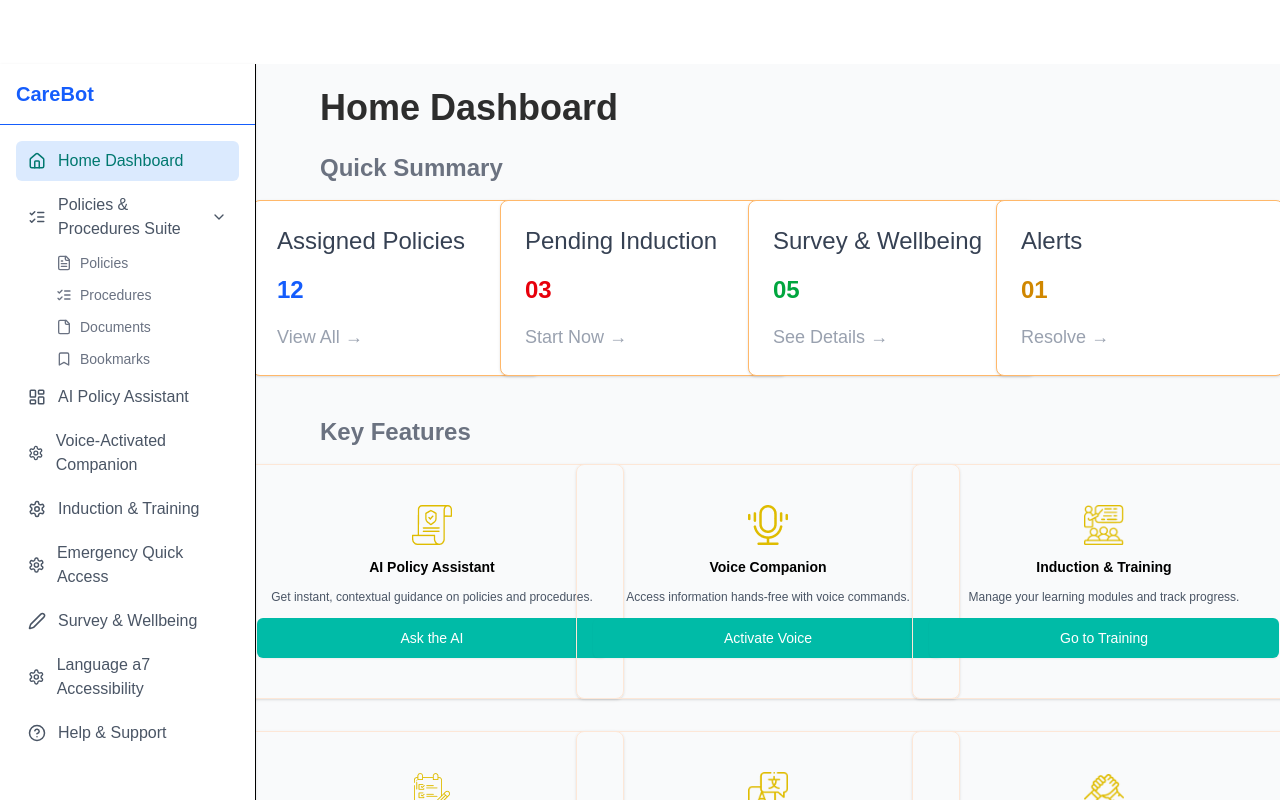
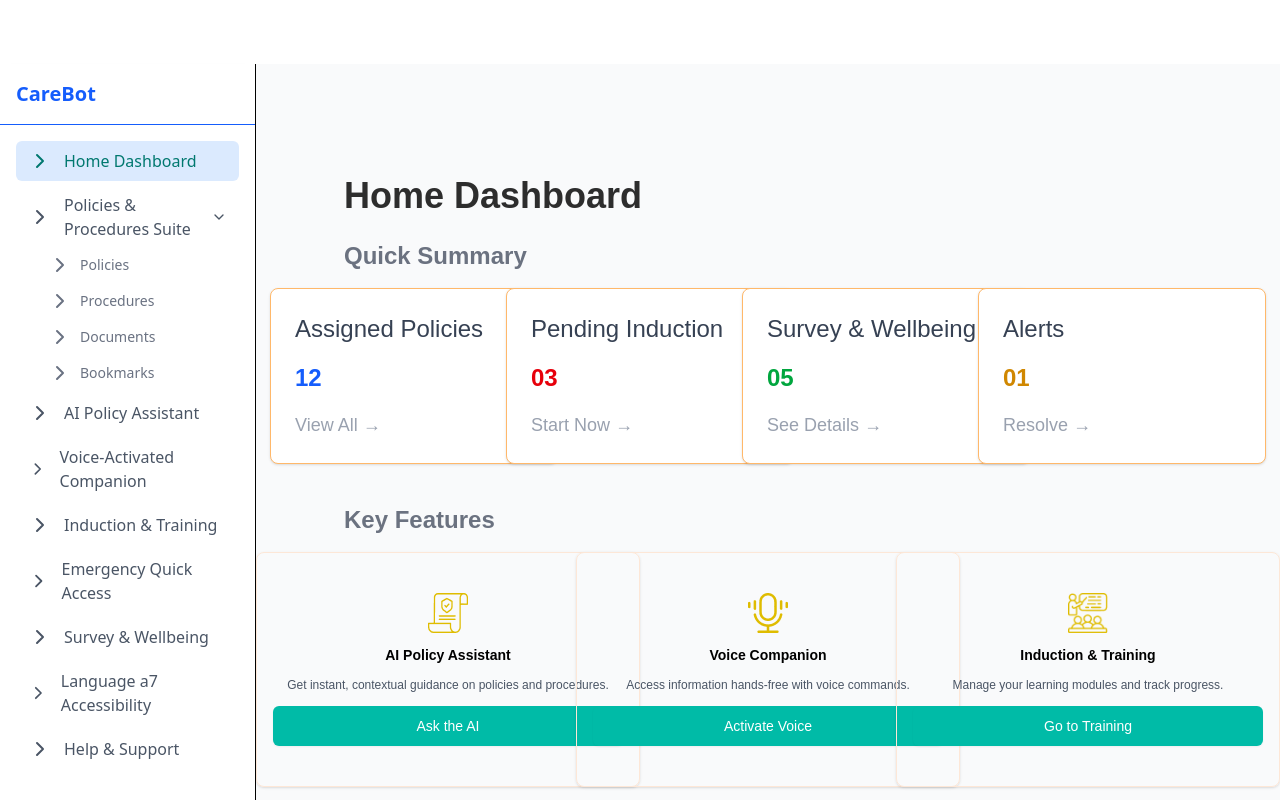
Before and after one commit to softvence-omega/falleninlove-client, a React (Vite) app: page /userdash in a window 1280 px wide. Both pictures are taken after a click on the button "Policies & Procedures Suite". Shown: the top 800 px of the page. Built offline with nearby package versions, Linux system fonts and the light colour scheme.

Commit message:
this commit for the fixing all routes

```diff
--- a/src/Layout/Navbar.tsx
+++ b/src/Layout/Navbar.tsx
@@ -32,7 +32,7 @@ const Navbar: React.FC = () => {
           {/* Desktop Menu */}
           <div className="hidden lg:flex space-x-2 xl:space-x-4">
             <Link
-              to="/"
+              to="/about"
               className="text-black hover:bg-website-color-lightGray px-2 xl:px-3 py-2 rounded-md font-bold"
             >
               About Us
--- /dev/null
+++ b/src/components/Bookmarks.tsx
@@ -0,0 +1,6 @@
+
+export default function Bookmarks() {
+  return (
+    <div>Bookmarks</div>
+  )
+}
--- /dev/null
+++ b/src/components/Documents.tsx
@@ -0,0 +1,6 @@
+
+export default function Documents() {
+  return (
+    <div>Documents</div>
+  )
+}
--- /dev/null
+++ b/src/components/Procedure.tsx
@@ -0,0 +1,6 @@
+
+export default function Procedure() {
+  return (
+    <div>Procedure</div>
+  )
+}
--- a/src/components/reusable/PolicyCardsUser.tsx
+++ b/src/components/reusable/PolicyCardsUser.tsx
@@ -1,107 +1,116 @@
-/* Similar cards -
-User
-1. Available policy cards [Policy and Procedure Suits]
- 2. Pending induction modules [Induction and training]
- 3. Completed training modules  [Induction and training]
- 4. Critical Emergency procedure [Emergency Quick Access]
- 5. Pending survey and completed survey cards [Survey and Wellbeing] */
+// /* Similar cards -
+// User
+// 1. Available policy cards [Policy and Procedure Suits]
+//  2. Pending induction modules [Induction and training]
+//  3. Completed training modules  [Induction and training]
+//  4. Critical Emergency procedure [Emergency Quick Access]
+//  5. Pending survey and completed survey cards [Survey and Wellbeing] */
 
-import React, { useState } from "react";
-import { Card, CardContent, CardFooter, CardHeader, CardTitle } from "@/components/ui/card";
+// import React, { useState } from "react";
+// import { Card, CardContent, CardFooter, CardHeader, CardTitle } from "@/components/ui/card";
 
-import Sidebar, { NavItem } from "./SideBar";
-import { Bookmark, File, FileText, Home, LayoutDashboard, ListChecks, Settings } from "lucide-react";
-import PolicyActionButton from "./ButtonAll";
-import { policies } from "@/lib/dashboardUserData";
+// import Sidebar, { NavItem } from "./SideBar";
+// import { Bookmark, File, FileText, Home, LayoutDashboard, ListChecks, Settings } from "lucide-react";
+// import PolicyActionButton from "./ButtonAll";
+// import { policies } from "@/lib/dashboardUserData";
 
 
-interface Policy {
-  id: string | number;
-  title: string;
-  description: string;
-  category: string;
-  delivery: string;
-  lastUpdated: string;
-  isPrimary?: boolean;
-  onClick?: () => void;
-}
+// interface Policy {
+//   id: string | number;
+//   title: string;
+//   description: string;
+//   category: string;
+//   delivery: string;
+//   lastUpdated: string;
+//   isPrimary?: boolean;
+//   onClick?: () => void;
+// }
 
-interface PolicyCardsProps {
-  policies: Policy[];
-}
+// interface PolicyCardsProps {
+//   policies: Policy[];
+// }
 
-const PolicyCards: React.FC<PolicyCardsProps> = ({}) => {
-      const [activePolicyId, setActivePolicyId] = useState<number | string | null>(null);
+// const PolicyCards: React.FC<PolicyCardsProps> = () => {
+//       const [activePolicyId, setActivePolicyId] = useState<number | string | null>(null);
+
+
+//   const navItems: NavItem[] = [
+//   { name: "Home Dashboard", icon: <Home size={18} />, path: "/" },
+//   {
+//     name: "Policies & Procedures Suite",
+//     icon: <ListChecks size={18} />,
+//     children: [
+//       { name: "Policies", icon: <FileText size={16} />, path: "/policies" },
+//       { name: "Procedures", icon: <ListChecks size={16} />, path: "/procedures" },
+//       { name: "Documents", icon: <File size={16} />, path: "/documents" },
+//       { name: "Bookmarks", icon: <Bookmark size={16} />, path: "/bookmarks" },
+//     ],
+//   },
+//   { name: "Dashboard", icon: <LayoutDashboard size={18} />, path: "/dashboard" },
+//   { name: "Settings", icon: <Settings size={18} />, path: "/settings" },
+
+// ];
+
+//   return (
+//     <div style={{ fontFamily: "'Poppins', sans-serif" }} className="min-h-screen mx-auto mt-16">
+//     <div className="grid grid-cols-5 gap-0 min-h-screen">
+//       <div className="col-span-5 sm:col-span-1 sticky top-0 h-screen">  <Sidebar navItems={navItems} brandName="CareBot" className="h-full" /></div>
+
+//         <main  className="col-span-5 sm:col-span-4 bg-gray-50 p-6"> <div className="grid grid-cols-1 sm:grid-cols-2 lg:grid-cols-3 gap-4">
+//       {policies.map((policy) => {
+//         const isActive = activePolicyId === policy.id;
+
+//         return (
+//         <Card
+//           key={policy.id}
+//           className="w-full border border-orange-300 rounded-lg shadow-sm flex flex-col justify-between"
+//         >
+//           {/* Title */}
+//           <CardHeader className="pb-2">
+//             <CardTitle className="text-base font-semibold text-gray-800 leading-snug">
+//               {policy.title}
+//             </CardTitle>
+//           </CardHeader>
+
+//           {/* Description & Meta */}
+//           <CardContent className="flex flex-col gap-2">
+//             <p className="text-sm text-gray-600 leading-relaxed">{policy.description}</p>
+//             <div className="flex justify-between text-xs text-gray-500 mt-2">
+//               <span>
+//                 <span className="font-medium">Category:</span> {policy.category}
+//               </span>
+//               <span>
+//                 <span className="font-medium">Last Updated:</span> {policy.lastUpdated}
+//               </span>
+//             </div>
+//             <span className="text-xs text-gray-500">{policy.delivery}</span>
+//           </CardContent>
+
+//           {/* Button */}
+//           <CardFooter>
+//             <PolicyActionButton
+//                       isActive={isActive}
+//                       onClick={() => setActivePolicyId(policy.id)} label=" View Policy"
+//             />
+//           </CardFooter>
+//         </Card>
+//         )
+// })}
+//     </div></main>
+
+//       </div>
+//     </div>
+//   );
+// };
+
+// export default PolicyCards;
 
 
 
-  const navItems: NavItem[] = [
-  { name: "Home Dashboard", icon: <Home size={18} />, path: "/" },
-  {
-    name: "Policies & Procedures Suite",
-    icon: <ListChecks size={18} />,
-    children: [
-      { name: "Policies", icon: <FileText size={16} />, path: "/policies" },
-      { name: "Procedures", icon: <ListChecks size={16} />, path: "/procedures" },
-      { name: "Documents", icon: <File size={16} />, path: "/documents" },
-      { name: "Bookmarks", icon: <Bookmark size={16} />, path: "/bookmarks" },
-    ],
-  },
-  { name: "Dashboard", icon: <LayoutDashboard size={18} />, path: "/dashboard" },
-  { name: "Settings", icon: <Settings size={18} />, path: "/settings" },
+const PolicyCardsUser = () => {
+  return (
+    <div>PolicyCardsUser</div>
+  )
+}
 
-];
-
-  return (
-    <div style={{ fontFamily: "'Poppins', sans-serif" }} className="min-h-screen mx-auto mt-16">
-    <div className="grid grid-cols-5 gap-0 min-h-screen">
-      <div className="col-span-5 sm:col-span-1 sticky top-0 h-screen">  <Sidebar navItems={navItems} brandName="CareBot" className="h-full" /></div>
-
-        <main  className="col-span-5 sm:col-span-4 bg-gray-50 p-6"> <div className="grid grid-cols-1 sm:grid-cols-2 lg:grid-cols-3 gap-4">
-      {policies.map((policy) => {
-        const isActive = activePolicyId === policy.id;
-
-        return (
-        <Card
-          key={policy.id}
-          className="w-full border border-orange-300 rounded-lg shadow-sm flex flex-col justify-between"
-        >
-          {/* Title */}
-          <CardHeader className="pb-2">
-            <CardTitle className="text-base font-semibold text-gray-800 leading-snug">
-              {policy.title}
-            </CardTitle>
-          </CardHeader>
-
-          {/* Description & Meta */}
-          <CardContent className="flex flex-col gap-2">
-            <p className="text-sm text-gray-600 leading-relaxed">{policy.description}</p>
-            <div className="flex justify-between text-xs text-gray-500 mt-2">
-              <span>
-                <span className="font-medium">Category:</span> {policy.category}
-              </span>
-              <span>
-                <span className="font-medium">Last Updated:</span> {policy.lastUpdated}
-              </span>
-            </div>
-            <span className="text-xs text-gray-500">{policy.delivery}</span>
-          </CardContent>
-
-          {/* Button */}
-          <CardFooter>
-            <PolicyActionButton
-                      isActive={isActive}
-                      onClick={() => setActivePolicyId(policy.id)} label=" View Policy"
-            />
-          </CardFooter>
-        </Card>
-        )
-})}
-    </div></main>
-
-      </div>
-    </div>
-  );
-};
-
-export default PolicyCards;
+export default PolicyCardsUser
--- a/src/components/reusable/SideBar.tsx
+++ b/src/components/reusable/SideBar.tsx
@@ -1,6 +1,6 @@
 import React, { useState, useMemo } from "react";
 import { NavLink } from "react-router-dom";
-import { ChevronRight, ChevronDown, Home, ListChecks, FileText, File, Bookmark, LayoutDashboard, Settings, HelpCircle, Pen, HeadphonesIcon, Menu, X } from "lucide-react";
+import { ChevronRight, ChevronDown, Menu, X } from "lucide-react";
 
 export interface NavItem {
   name: string;
@@ -13,60 +13,35 @@ interface SidebarProps {
   role?: "user" | "admin" | "superadmin";
   brandName?: string;
   className?: string;
-  // widthClass?: string;
 }
 
-// Role-based menu configuration
 const menuConfig: Record<string, NavItem[]> = {
-  // user sidebar
   user: [
-    { name: "Home Dashboard", icon: <Home size={18} />, path: "/userdash" },
+    { name: "Home Dashboard", icon: <ChevronRight />, path: "/userdash" },
     {
       name: "Policies & Procedures Suite",
-    icon: <ListChecks size={18} />, path:"/policies",
+      icon: <ChevronRight />,
       children: [
-      { name: "Policies", icon: <FileText size={16} />, path: "/policies/policies" },
-      { name: "Procedures", icon: <ListChecks size={16} />, path: "/procedures" },
-      { name: "Documents", icon: <File size={16} />, path: "/documents" },
-      { name: "Bookmarks", icon: <Bookmark size={16} />, path: "/bookmarks" },
+        { name: "Policies", icon: <ChevronRight />, path: "policies" },
+        { name: "Procedures", icon: <ChevronRight />, path: "procedures" },
+        { name: "Documents", icon: <ChevronRight />, path: "documents" },
+        { name: "Bookmarks", icon: <ChevronRight />, path: "bookmarks" },
       ],
     },
-  { name: "AI Policy Assistant", icon: <LayoutDashboard size={18} />, path: "/dashboard" },
-  { name: "Voice-Activated Companion", icon: <Settings size={18} />, path: "/settings" },
-  { name: "Induction & Training", icon: <Settings size={18} />, path: "/settings" },
-    { name: "Emergency Quick Access", icon: <Settings size={18} />, path: "/settings" },
-    { name: "Survey & Wellbeing", icon: <Pen size={18} />, path: "/settings" },
-    { name: "Language a7 Accessibility", icon: <Settings size={18} />, path: "/settings" },
-    { name: "Help & Support", icon: <HelpCircle size={18} />, path: "/settings" },
+    { name: "AI Policy Assistant", icon: <ChevronRight />, path: "/dashboard" },
+    { name: "Voice-Activated Companion", icon: <ChevronRight />, path: "/settings" },
+    { name: "Induction & Training", icon: <ChevronRight />, path: "/settings" },
+    { name: "Emergency Quick Access", icon: <ChevronRight />, path: "/settings" },
+    { name: "Survey & Wellbeing", icon: <ChevronRight />, path: "/settings" },
+    { name: "Language a7 Accessibility", icon: <ChevronRight />, path: "/settings" },
+    { name: "Help & Support", icon: <ChevronRight />, path: "/settings" },
   ],
-  // admin sidebar
   admin: [
-   { name: "Org Dashboard", icon: <Home size={18} />, path: "/" },
-  {  name: "Document Suite", icon: <ListChecks size={18} />  },
-  { name: "AI Assistant Training Hub ", icon: <HeadphonesIcon   size={18} />, path: "/dashboard" },
-  { name: "Induction Flow Builder", icon: <Settings size={18} />, path: "/settings" },
-  { name: "Compliance Dashboard", icon: <Settings size={18} />, path: "/settings" },
-    { name: "Survey & Feedback Management", icon: <Pen size={18} />, path: "/settings" },
-    { name: "User & Role management", icon: <Settings size={18} />, path: "/settings" },
-    { name: "Organization Settings & Branding", icon: <Settings size={18} />, path: "/settings" },
-    { name: "Audit Mode Access", icon: <Settings size={18} />, path: "/settings" },
-    { name: "Language a7 Accessibility", icon: <Settings size={18} />, path: "/settings" },
-    { name: "Reports & Logs", icon: <ChevronRight size={18} />, path: "/audit" },
+    { name: "Org Dashboard", icon: <ChevronRight />, path: "/" },
+    { name: "Document Suite", icon: <ChevronRight />, path: "/documents" },
   ],
-  // SuperAdmin Sidebar
   superadmin: [
-    { name: "platform Dashboard", icon: <ChevronRight size={18} />, path: "/superadmin" },
-    { name: "Document Suite Library", icon: <Settings size={18} />, path: "/settings" },
-    { name: "AI & Automation Settings", icon: <Settings size={18} />, path: "/settings" },
-    { name: "Organizations Manager", icon: <Settings size={18} />, path: "/settings" },
-        { name: "System Settings", icon: <ChevronRight size={18} />, path: "/system-settings" },
-    { name: "Audit Logs", icon: <ChevronRight size={18} />, path: "/audit" },
-    { name: "Team & Access Control", icon: <Settings size={18} />, path: "/settings" },
-    { name: "Communication Hub", icon: <Settings size={18} />, path: "/settings" },
-    { name: "Compliance & Privacy", icon: <Settings size={18} />, path: "/settings" },
-    { name: "AI Bot Training & Knowledge Hub", icon: <Settings size={18} />, path: "/settings" },
-    { name: "AI Module Settings", icon: <Settings size={18} />, path: "/settings" },
-    { name: "AI Version Control & Logs", icon: <Settings size={18} />, path: "/settings" },
+    { name: "Platform Dashboard", icon: <ChevronRight />, path: "/superadmin" },
   ],
 };
 
@@ -74,7 +49,6 @@ const Sidebar: React.FC<SidebarProps> = ({
   role = "user",
   brandName = "CareBot",
   className = "",
-  // widthClass = "w-64",
 }) => {
   const [openMenus, setOpenMenus] = useState<Record<string, boolean>>({});
   const [isSidebarOpen, setIsSidebarOpen] = useState(false);
@@ -82,39 +56,36 @@ const Sidebar: React.FC<SidebarProps> = ({
   const toggleMenu = (name: string) =>
     setOpenMenus((prev) => ({ ...prev, [name]: !prev[name] }));
 
-  // Select menu items based on role
   const navItems = useMemo(() => menuConfig[role] || [], [role]);
 
   return (
-    <div c>
-      {/* Mobile top bar */}
-      <div className="sm:hidden flex items-center justify-between bg-white p-4 shadow-md fixed top-0 left-0 right-0 z-50">
-        <div className="text-xl font-bold text-blue-600">{brandName}</div>
-        <button onClick={() => setIsSidebarOpen(!isSidebarOpen)}>
-          {isSidebarOpen ? <X size={24} /> : <Menu size={24} />}
+    <>
+      {/* Mobile Menu Button */}
+      <div className="lg:hidden fixed top-4 left-4 z-50">
+        <button
+          onClick={() => setIsSidebarOpen(true)}
+          className="p-2 rounded bg-white shadow"
+        >
+          <Menu size={24} />
         </button>
       </div>
 
-      {/* Sidebar */}
-      <aside
-        className={`bg-white h-screen border-r fixed top-0 z-40 transform transition-transform duration-300
-        ${isSidebarOpen ? "translate-x-0" : "-translate-x-full"}
-        sm:translate-x-0 sm:static sm:block  ${className}`}
-      >
-        {/* Desktop brand name */}
-        <div className="p-4 text-xl font-bold text-blue-600 border-b hidden sm:block">
-          {brandName}
-        </div>
-
-        {/* Mobile brand name inside sidebar */}
-        <div className="p-4 text-xl font-bold text-blue-600 border-b sm:hidden flex justify-between items-center">
-          {brandName}
+      {/* Sidebar Drawer for Mobile */}
+      {isSidebarOpen && (
+        <div className="fixed inset-0 z-50 flex">
+          <div
+            className="absolute inset-0 bg-black/30"
+            onClick={() => setIsSidebarOpen(false)}
+          />
+          <aside className="relative w-64 bg-white h-full shadow p-4 overflow-y-auto">
+            <div className="flex justify-between items-center mb-4">
+              <span className="font-bold text-xl text-blue-600">{brandName}</span>
               <button onClick={() => setIsSidebarOpen(false)}>
-            <X size={20} />
+                <X size={24} />
               </button>
             </div>
 
-        <nav className="flex flex-col gap-1 p-4 overflow-y-auto h-full">
+            <nav className="flex flex-col gap-1">
               {navItems.map((item, idx) => {
                 const isOpen = openMenus[item.name] || false;
 
@@ -130,12 +101,12 @@ const Sidebar: React.FC<SidebarProps> = ({
                         {isOpen ? <ChevronDown size={16} /> : <ChevronRight size={16} />}
                       </button>
                       {isOpen && (
-                    <div className="ml-8 flex flex-col gap-1">
+                        <div className="ml-6 flex flex-col gap-1">
                           {item.children.map((sub, subIdx) => (
                             <NavLink
                               key={subIdx}
                               to={sub.path || "#"}
-                          onClick={() => setIsSidebarOpen(false)} // close on mobile click
+                              onClick={() => setIsSidebarOpen(false)}
                               className={({ isActive }) =>
                                 `flex items-center gap-2 px-2 py-1 rounded-md text-sm font-medium ${
                                   isActive
@@ -161,9 +132,7 @@ const Sidebar: React.FC<SidebarProps> = ({
                     onClick={() => setIsSidebarOpen(false)}
                     className={({ isActive }) =>
                       `flex items-center gap-3 px-3 py-2 rounded-md font-medium ${
-                    isActive
-                      ? "bg-blue-100 text-teal-700"
-                      : "text-gray-600 hover:bg-gray-100"
+                        isActive ? "bg-blue-100 text-teal-700" : "text-gray-600 hover:bg-gray-100"
                       }`
                     }
                   >
@@ -174,15 +143,67 @@ const Sidebar: React.FC<SidebarProps> = ({
               })}
             </nav>
           </aside>
+        </div>
+      )}
 
-      {/* Overlay for mobile when sidebar is open */}
-      {isSidebarOpen && (
-        <div
-          className="fixed inset-0 bg-black bg-opacity-30 sm:hidden z-30"
-          onClick={() => setIsSidebarOpen(false)}
-        />
+      {/* Desktop Sidebar */}
+      <aside className={`hidden lg:block w-64 bg-white border-r h-screen sticky top-0 ${className}`}>
+        <div className="p-4 text-xl font-bold text-blue-600 border-b">{brandName}</div>
+        <nav className="flex flex-col gap-1 p-4 overflow-y-auto h-full">
+          {navItems.map((item, idx) => {
+            const isOpen = openMenus[item.name] || false;
+
+            if (item.children) {
+              return (
+                <div key={idx}>
+                  <button
+                    onClick={() => toggleMenu(item.name)}
+                    className="flex items-center gap-3 px-3 py-2 rounded-md text-gray-600 hover:bg-gray-100 w-full"
+                  >
+                    {item.icon}
+                    <span className="flex-1 text-left">{item.name}</span>
+                    {isOpen ? <ChevronDown size={16} /> : <ChevronRight size={16} />}
+                  </button>
+                  {isOpen && (
+                    <div className="ml-6 flex flex-col gap-1">
+                      {item.children.map((sub, subIdx) => (
+                        <NavLink
+                          key={subIdx}
+                          to={sub.path || "#"}
+                          className={({ isActive }) =>
+                            `flex items-center gap-2 px-2 py-1 rounded-md text-sm font-medium ${
+                              isActive ? "bg-blue-50 text-teal-700" : "text-gray-500 hover:bg-gray-50"
+                            }`
+                          }
+                        >
+                          {sub.icon}
+                          {sub.name}
+                        </NavLink>
+                      ))}
+                    </div>
                   )}
                 </div>
+              );
+            }
+
+            return (
+              <NavLink
+                key={idx}
+                to={item.path || "#"}
+                className={({ isActive }) =>
+                  `flex items-center gap-3 px-3 py-2 rounded-md font-medium ${
+                    isActive ? "bg-blue-100 text-teal-700" : "text-gray-600 hover:bg-gray-100"
+                  }`
+                }
+              >
+                {item.icon}
+                {item.name}
+              </NavLink>
+            );
+          })}
+        </nav>
+      </aside>
+    </>
   );
 };
 
--- a/src/pages/HomeDashboardUser.tsx
+++ b/src/pages/HomeDashboardUser.tsx
@@ -1,59 +1,17 @@
 import React, { useState } from "react";
-import { Menu, X } from "lucide-react";
-import Sidebar from "@/components/reusable/SideBar"; // role-based sidebar
 import QuickSummaryCard from "@/components/reusable/QuickSummaryCardUser";
 import FeatureCard from "@/components/reusable/FeatureCardUser";
 import { featuresData, quickSummaryData } from "@/lib/dashboardUserData";
 
-const Dashboard: React.FC = () => {
+const HomeDashboardUser: React.FC = () => {
   const [activeIndex, setActiveIndex] = useState<number | null>(null);
-  const [showSidebar, setShowSidebar] = useState(false);
 
   return (
     <div
       style={{ fontFamily: "'Poppins', sans-serif" }}
       className="min-h-screen m-0 mt-16"
     >
-      {/* Mobile menu button (top-left) */}
-      <button
-        aria-label="Toggle sidebar"
-        onClick={() => setShowSidebar(true)}
-        className="lg:hidden fixed top-20 left-4 z-50 bg-white shadow px-3 py-2 rounded-lg"
-      >
-        <Menu className="w-6 h-6" />
-      </button>
-
-      {/* Sidebar overlay for small screens */}
-      {showSidebar && (
-        <div className="fixed inset-0 z-40 lg:hidden">
-          {/* Background overlay */}
-          <div
-            className="absolute inset-0 bg-black/40"
-            onClick={() => setShowSidebar(false)}
-          ></div>
-
-          {/* Sidebar panel */}
-          <aside className="absolute top-0 left-0 w-64 h-full bg-white shadow-lg p-4">
-            <button
-              aria-label="Close sidebar"
-              onClick={() => setShowSidebar(false)}
-              className="absolute top-4 right-4"
-            >
-              <X className="w-6 h-6" />
-            </button>
-            <Sidebar role="user" brandName="CareBot" className="h-full" />
-          </aside>
-        </div>
-      )}
-
-      <div className="grid lg:grid-cols-5 gap-0 min-h-screen mx-auto">
-        {/* Sidebar on LEFT for large screens */}
-        <aside className="hidden lg:block lg:col-span-1 sticky top-16 h-[calc(100vh-4rem)] bg-white shadow">
-          <Sidebar role="user" brandName="CareBot" className="h-full" />
-        </aside>
-
-        {/* Main Content */}
-        <main className="col-span-5 lg:col-span-4 bg-gray-50 p-6">
+      <div className="bg-gray-50 p-6 min-h-screen">
         <h1 className="text-4xl text-[#2D2D2D] px-10 font-bold mb-6">
           Home Dashboard
         </h1>
@@ -86,10 +44,9 @@ const Dashboard: React.FC = () => {
             ))}
           </div>
         </div>
-        </main>
       </div>
     </div>
   );
 };
 
-export default Dashboard;
+export default HomeDashboardUser;
--- /dev/null
+++ b/src/routes/UserRoutes.tsx
@@ -0,0 +1,22 @@
+// src/routes/UserRoute.tsx
+import React from "react";
+import { Outlet } from "react-router-dom";
+import Sidebar from "@/components/reusable/SideBar";
+
+const UserRoute: React.FC = () => {
+  return (
+    <div className="flex min-h-screen mt-16">
+      {/* Sidebar */}
+      <aside className="hidden lg:block w-64 bg-white shadow-lg">
+        <Sidebar role="user" brandName="CareBot" className="h-full" />
+      </aside>
+
+      {/* Main Content */}
+      <main className="flex-1 bg-gray-50 p-6">
+        <Outlet />
+      </main>
+    </div>
+  );
+};
+
+export default UserRoute;
```
Also changed, not shown: src/routes/Routes.tsx (+26 -42 lines). Lines whose indentation alone changed are shown as unchanged.
